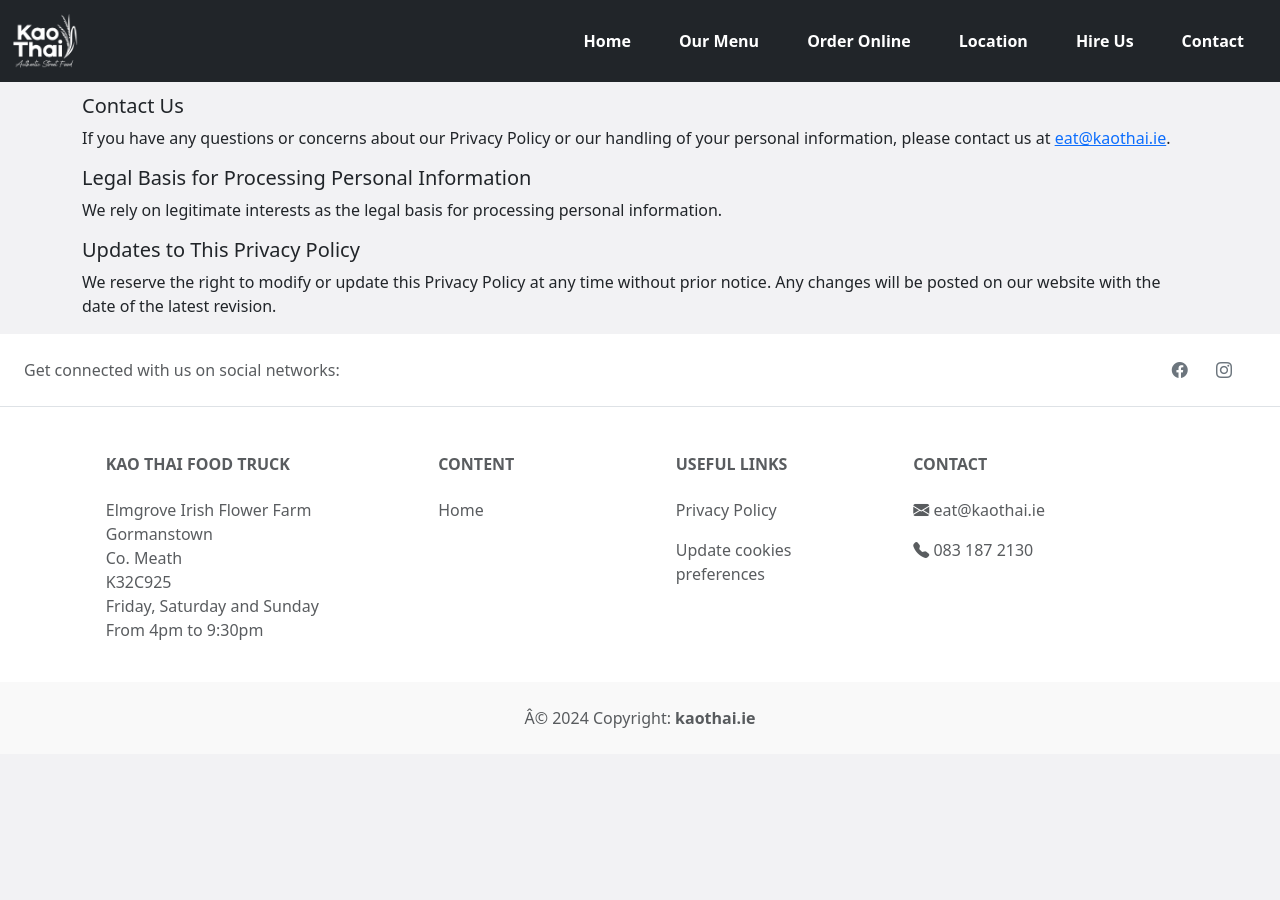
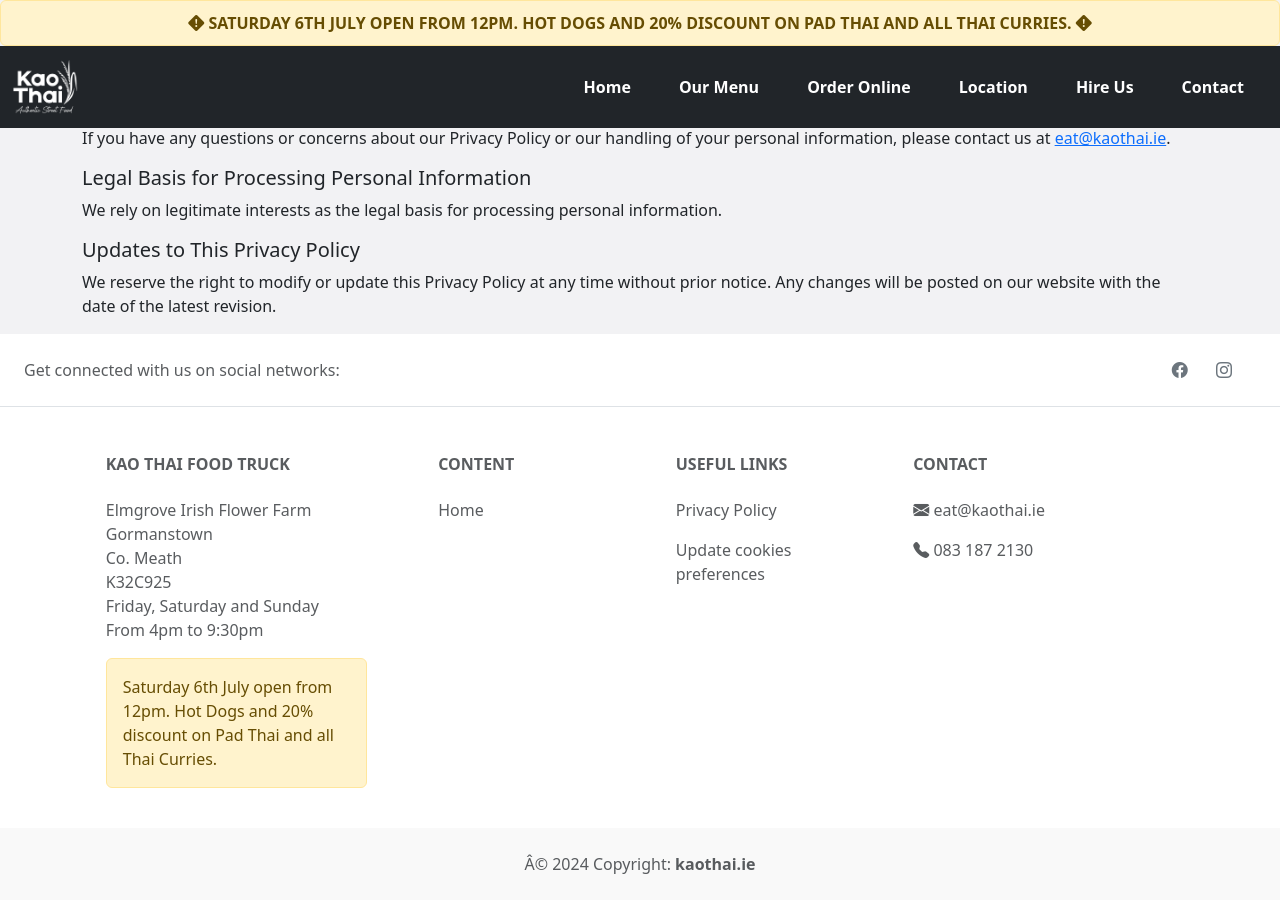
Before and after one commit to maxymo/kaothai-web, a Jekyll site: the page built from privacy-policy.html, in a window 1280 px wide and 900 px high, scrolled down 722 px. Built offline with Jekyll 4.4.1, drawn with Linux system fonts in a browser that asks for light colours; comment, search, counter and statistics services are not loaded; before the commit the page ends 1476 px from its top, so only the background shows below that.

```diff
--- a/_data/general.yml
+++ b/_data/general.yml
@@ -1,4 +1,4 @@
 #_data/general.yml
 
-alertOn: false
-alert: "Friday 17th and Saturday 18th May WE ARE CLOSED. We'll be back on Sunday 19th. Apologize for the inconvinience."
+alertOn: true
+alert: "Saturday 6th July open from 12pm. Hot Dogs and 20% discount on Pad Thai and all Thai Curries."
--- a/index.html
+++ b/index.html
@@ -2,7 +2,7 @@
 layout: default
 title: Kao Thai Food Truck Ireland - Authentic Street Food
 openHoursTitle: "We are in Elmgrove Farm - Gormanston"
-openHoursLisdornan: "Opening Hours: Friday, Saturday and Sunday from 4pm to 9:30pm."
+openHoursLisdornan: "Opening Hours: Friday, Saturday and Sunday from 4pm to 9:30pm. Saturday 6th July open from 12pm"
 openHoursNote: ""
 ---
 
```
Also changed, not shown: _data/foodmenu.yml (+15 -4 lines), assets/img/menu/menu-hotdog-small.png (added), assets/img/menu/menu-hotdog2-small.png (added), assets/img/menu/menu-masaman-curry-small.png (added), assets/img/menu/menu-stir-fry-cashews-small.png, assets/img/menu/menu-stir-fry-noodles-small.png, assets/img/menu/menu-stir-fry-oyster-small.png (added), assets/img/menu/menu-sweet-and-sour-small.png (added), assets/img/menu/menu-yellow-curry-small.png (added).
